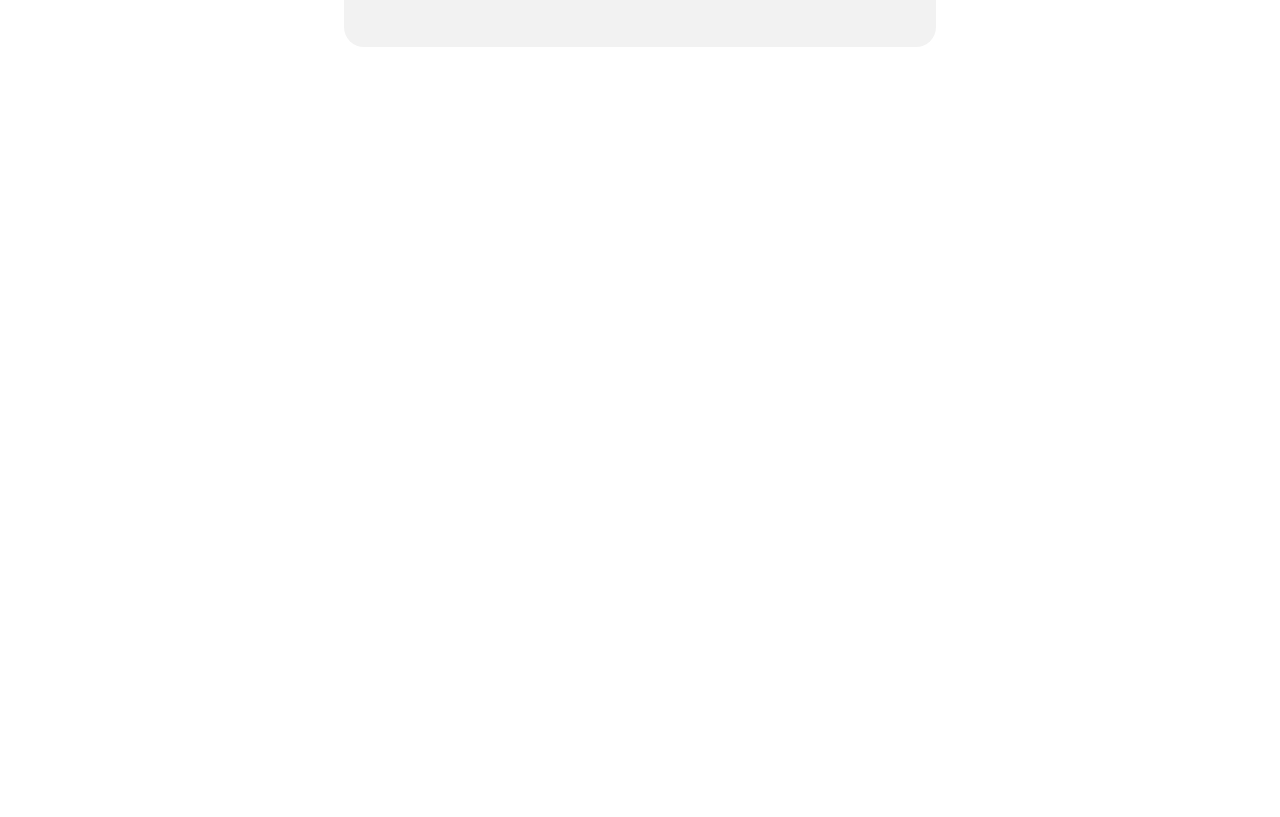
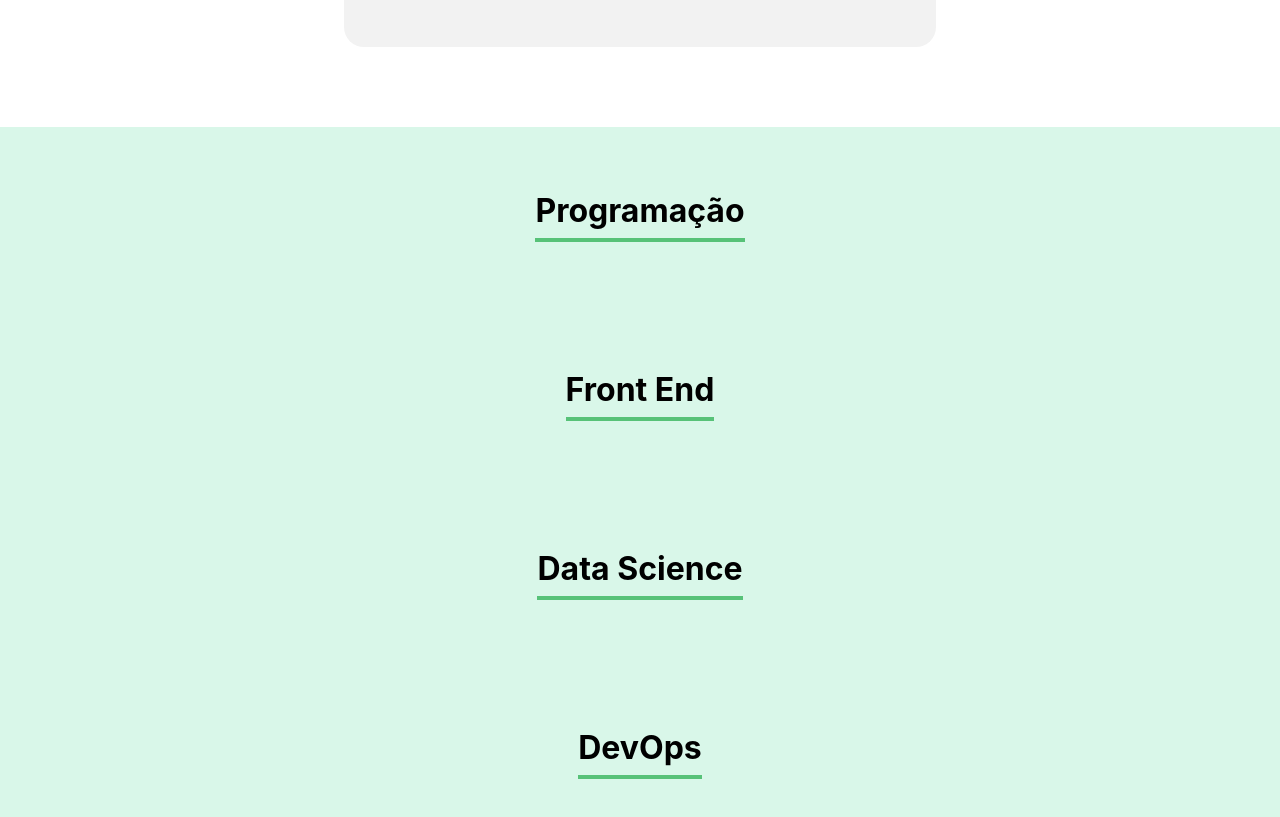
Before and after one commit to Mgmartinho/organo, a React (Create React App) app: page / in a window 1280 px wide. Shown: the part 1320-2137 px from the top of the page. Before the commit the page ends 1447 px from the top, so only its background shows below. Built offline with nearby package versions, Linux system fonts and the light colour scheme.

Commit message:
times organo

```diff
--- a/src/App.js
+++ b/src/App.js
@@ -1,11 +1,25 @@
+import { useState } from 'react';
 import Banner from './componentes/Banner/index';
 import BodyFormulario from './componentes/BodyForms';
+import Time from './componentes/Time';
 
 function App() {
+
+  const [colaboradores,setColaboradores] = useState([]);
+
+  const novoColaboradorAdicionado = (colaborador) => {
+    console.log("novo colaborador: ", colaborador)
+    setColaboradores([...colaboradores, colaborador])
+  }
+
   return (
     <div className="App">
       <Banner />
-     <BodyFormulario />
+     <BodyFormulario colaboradorCadastrado={colaborador => novoColaboradorAdicionado(colaborador)} />
+      <Time nome="Programação"/>
+      <Time nome="Front End"/>
+      <Time nome="Data Science"/>
+      <Time nome="DevOps"/>
     </div>
   );
 }
--- a/src/componentes/BodyForms/index.js
+++ b/src/componentes/BodyForms/index.js
@@ -2,8 +2,9 @@ import "./Formulario.css"
 import TextForm from "../Form";
 import ListaSuspensa from "../ListaSuspensa";
 import Buttom from "../ButtomForms";
+import { useState } from "react";
 
-const BodyFormulario = () => {
+const BodyFormulario = (props) => {
 
     const times = [
         '',
@@ -15,21 +16,54 @@ const BodyFormulario = () => {
         'Mobile',
     ];
 
-    const salvar =(e) => {
+    const salvar = (e) => {
         e.preventDefault()
-        console.log("Salvou")
+        props.colaboradorCadastrado({
+            nome,
+            cargo,
+            imagem,
+            time,
+        })
     }
 
+
+    const [nome, setNome] = useState("");
+    const [cargo, setCargo] = useState("");
+    const [imagem, setImagem] = useState("");
+    const [time, setTime] = useState("");
 
 
     return (
         <section className="formulario">
             <form onSubmit={salvar}>
                 <h2>Preencha o formulário para criar o card!</h2>
-                <TextForm obrigatorio={true} label="Nome" placeholder="Digite o nome" />
-                <TextForm obrigatorio={true} label="Cargo" placeholder="Digite o Cargo" />
-                <TextForm label="Image" placeholder="Carregue a imagem ou digite a URL" />
-                <ListaSuspensa obrigatorio={true} label="Time" itens={times}/>
+                <TextForm
+                    obrigatorio={true}
+                    label="Nome"
+                    placeholder="Digite o nome"
+                    valor={nome}
+                    alterado={setNome}
+                />
+                <TextForm
+                    obrigatorio={true}
+                    label="Cargo"
+                    placeholder="Digite o Cargo"
+                    valor={cargo}
+                    alterado={setCargo}
+                />
+                <TextForm
+                    label="Image"
+                    placeholder="Carregue a imagem ou digite a URL"
+                    valor={imagem}
+                    alterado={setImagem}
+                />
+                <ListaSuspensa
+                    obrigatorio={true}
+                    label="Time"
+                    itens={times}
+                    valor={time}
+                    alterado={valor => setTime(valor)}
+                />
                 <Buttom>
                     Criar Card
                 </Buttom>
--- a/src/componentes/Form/index.js
+++ b/src/componentes/Form/index.js
@@ -4,10 +4,14 @@ const TextForm = (Props) => {
 
     const placeholderModificada =`${Props.placeholder}...`
 
+    const digitado = (e) => {
+        Props.alterado(e.target.value)
+    }
+
     return (
         <div className="campo-texto">
             <label>{Props.label}</label>
-            <input required={Props.obrigatorio} placeholder={placeholderModificada} />
+            <input value={Props.valor} onChange={digitado} required={Props.obrigatorio} placeholder={placeholderModificada} />
 
         </div>
     )
--- a/src/componentes/ListaSuspensa/index.js
+++ b/src/componentes/ListaSuspensa/index.js
@@ -1,14 +1,17 @@
 import "./ListaSuspensa.css"
 
 const ListaSuspensa = (props) => {
-    console.log(props.itens)
     return (
         <div className="lista-suspensa">
             <label>{props.label}</label>
-            <select required={props.obrigatorio}>
-                    {props.itens.map (item => {
-                        return <option key={item}>{item}</option>
-                    })}
+            <select
+                required={props.obrigatorio}
+                value={props.valor}
+                onChange={e => props.alterado(e.target.value)}
+            >
+                {props.itens.map(item => {
+                    return <option key={item}>{item}</option>
+                })}
             </select>
         </div>
     )
--- /dev/null
+++ b/src/componentes/Time/Time.css
@@ -0,0 +1,16 @@
+.time {
+    text-align: center;
+    padding: 32px;
+    background-color: #d9f7e9;
+
+    box-sizing: border-box;
+
+}
+
+.time h3 {
+    font-size: 32px;
+    border-bottom: 4px solid #57c278;
+    display: inline-block;
+    padding-bottom: 8px;
+
+}
--- /dev/null
+++ b/src/componentes/Time/index.js
@@ -0,0 +1,11 @@
+import "./Time.css"
+
+const Time = (props) => {
+    return(
+        <section className="time">
+            <h3>{props.nome}</h3>
+        </section>
+    )
+}
+
+export default Time;
```
